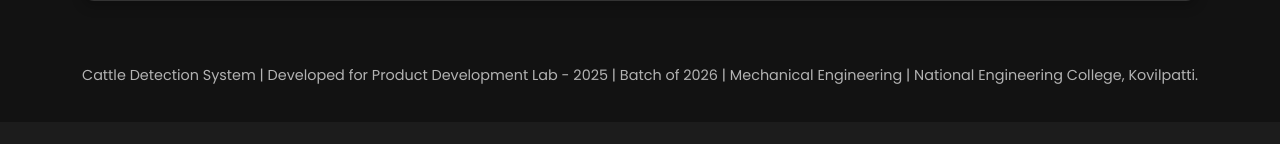
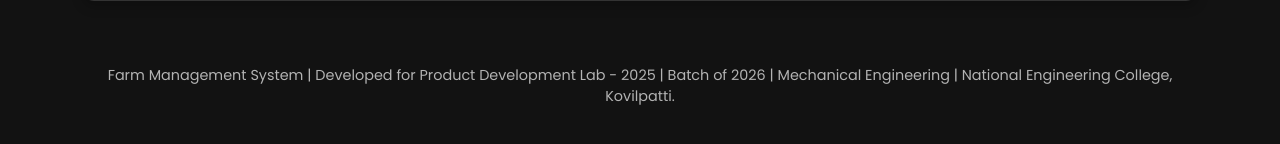
Before and after one commit to johanan-23/PDProjectDemo, a Django app: template dashboard/templates/dashboard/dashboard.html in a window 1280 px wide. Shown: the part 1084-1228 px from the top of the page. Before the commit the page ends 1168 px from the top, so only its background shows below. Run offline with Django 5.2, Linux system fonts and the light colour scheme; the template is opened without the code that fills it, so the values that code supplies are empty.

Commit message:
changed the footer text

```diff
--- a/dashboard/templates/dashboard/dashboard.html
+++ b/dashboard/templates/dashboard/dashboard.html
@@ -423,7 +423,7 @@
     <footer class="footer">
       <div class="container">
         <p>
-          Cattle Detection System | Developed for Product Development Lab - 2025
+          Farm Management System | Developed for Product Development Lab - 2025
           | Batch of 2026 | Mechanical Engineering | National Engineering
           College, Kovilpatti.
         </p>
```
